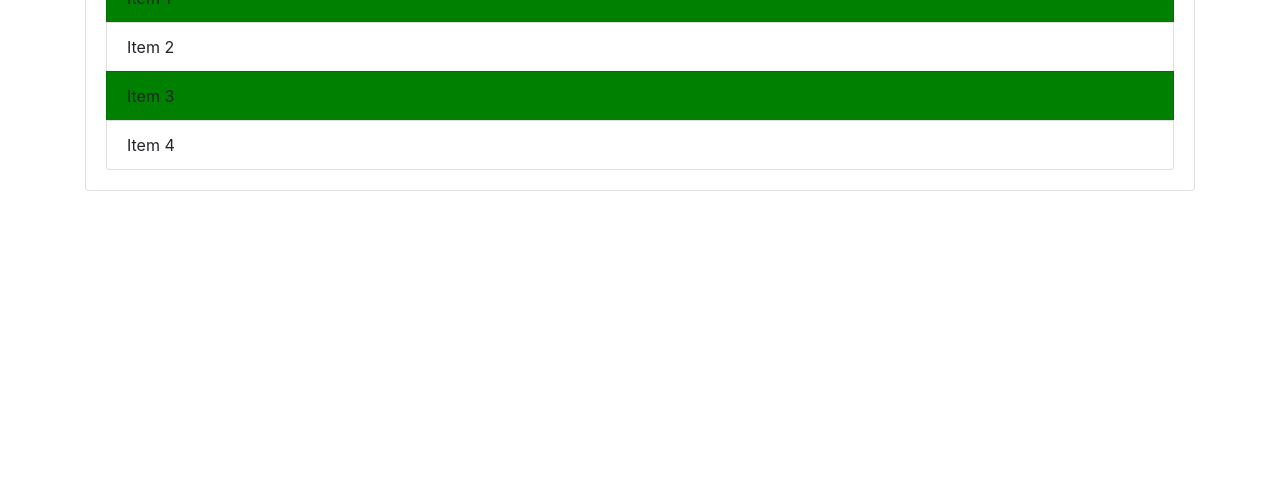
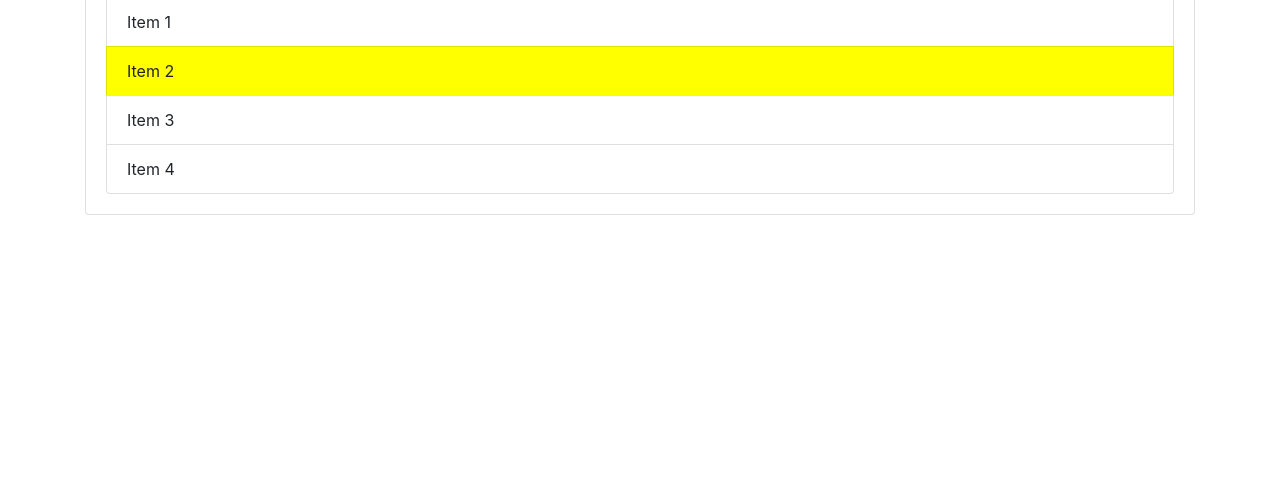
Before and after one commit to kiransalve/program1, a plain HTML site: page index.html in a window 1280 px wide. Shown: the part 304-800 px from the top of the page. Drawn offline with nearby package versions, Linux system fonts and the light colour scheme.

Commit message:
child, parent, createElements

```diff
--- a/index.html
+++ b/index.html
@@ -60,18 +60,85 @@
       //   third_item.style.display = "none";
 
       // Using QuerySelectorALL change the font color to green for 2nd item in the item list
-      let allItems = document.querySelectorAll(".list-group-item");
+      //let allItems = document.querySelectorAll(".list-group-item");
       //allItems[1].style.backgroundColor = "green"
 
       // Choose all the odd elements and make their background green using QuerySelectorALL
-      let odd = document.querySelectorAll(".list-group-item:nth-child(odd)");
-      for (let i = 0; i < odd.length; i++) {
-        odd[i].style.backgroundColor = "green";
-      }
+      //   let odd = document.querySelectorAll(".list-group-item:nth-child(odd)");
+      //   for (let i = 0; i < odd.length; i++) {
+      //     odd[i].style.backgroundColor = "green";
+      //   }
       // What is the difference between queryselector and queryselectorall?
       // >> queryselector returns single object with first HTML element of given
       //    selector, queryselectorall returns array of objects with all the HTML element
       //    that matches with given selector.
+
+      // Transversing the Dom //
+      let itemList = document.querySelector("#items");
+
+      // parentNode
+      //console.log(itemList.parentNode);
+      //itemList.parentNode.style.backgroundColor = "#f4f4f4";
+
+      // parentElement
+      //console.log(itemList.parentElement);
+      //itemList.parentElement.style.backgroundColor = "#f4f4f4";
+
+      // childNodes
+      //console.log(itemList.childNodes);
+
+      // children
+      //console.log(itemList.children);
+      itemList.children[1].style.backgroundColor = "yellow";
+
+      // firstChild
+      console.log(itemList.firstChild); // #text
+
+      //firstElementChild
+      console.log(itemList.firstElementChild); // <li>item 1</li>
+
+      //itemList.firstElementChild.textContent = "hello 1";
+
+      console.log(itemList.lastChild);
+      console.log(itemList.lastElementChild);
+
+      // nextSibling
+      console.log(itemList.nextSibling);
+      console.log(itemList.nextElementSibling);
+
+      // previousSibling
+      console.log(itemList.previousSibling);
+      console.log(itemList.previousElementSibling);
+
+      // createElement
+      // Create a div
+      let newDiv = document.createElement("div");
+
+      //add class
+      newDiv.className = "hello";
+
+      // add id
+      newDiv.id = "hello1";
+
+      // add attribute
+      newDiv.setAttribute("title", "Hello Div");
+
+      // create text node
+      let newDivText = document.createTextNode("HEllo word");
+
+      // add text to div
+      newDiv.appendChild(newDivText);
+
+      // insert in html
+      //   let container = document.querySelector("header .container");
+      //   let h1 = document.querySelector("header h1");
+      //   container.insertBefore(newDiv, h1);
+
+      let container1 = document.querySelector("ul");
+      let li = document.querySelector(".list-group");
+      let firstChildLi = li.firstElementChild;
+
+      container1.insertBefore(newDiv, firstChildLi);
     </script>
   </body>
 </html>
```
